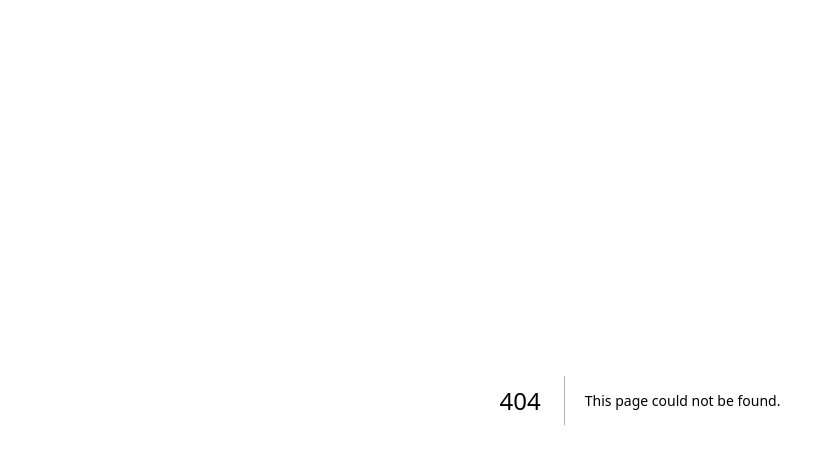
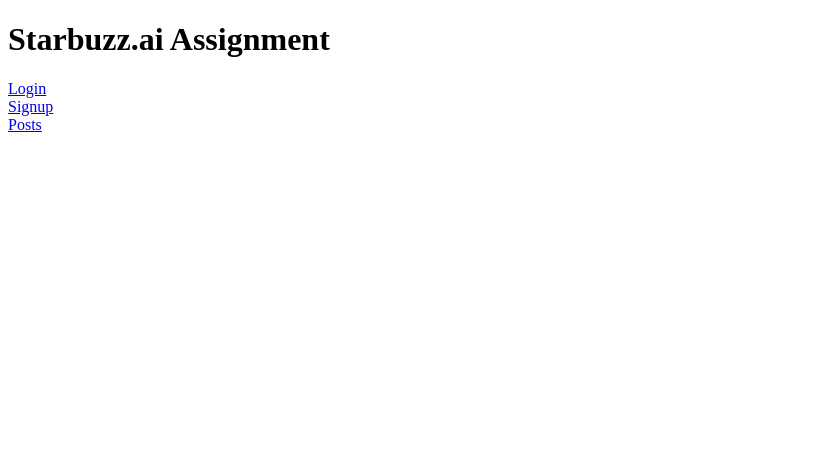
Before and after one commit to pushkalkishore/starbuzz-assignment, a Next.js app in the folder blog-frontend/: page / in a window 1280 px wide. Before the commit this address had no page. Shown: the top 464 px of the page, without its empty margins (0-835 px from the left). Built offline with nearby package versions, Linux system fonts and the light colour scheme.

Commit message:
global fixes

```diff
--- /dev/null
+++ b/blog-frontend/pages/index.js
@@ -0,0 +1,14 @@
+import Link from "next/link";
+
+export default function Home() {
+  return (
+    <div>
+      <h1>Starbuzz.ai Assignment</h1>
+      <Link href="/login">Login</Link>
+      <br />
+      <Link href="/signup">Signup</Link>
+      <br />
+      <Link href="/posts">Posts</Link>
+    </div>
+  );
+}
```
Also changed, not shown: blog-frontend/pages/api/hello.js (added), blog-frontend/styles/Home.module.css (added), blog-frontend/styles/globals.css (added).
